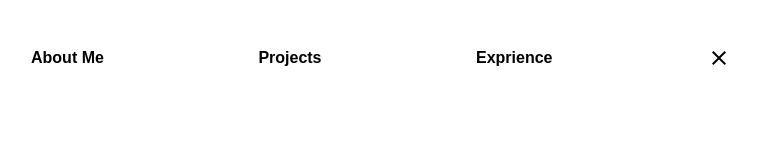
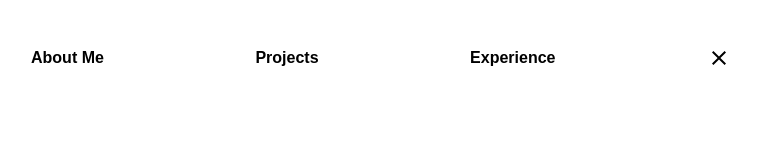
Before and after one commit to DongningLi/DongningLi.github.io, a Next.js app: page / in a window 1280 px wide. Both pictures are taken after a click on the button "toggle navigation". Shown: the top 160 px of the page, without its empty margins (259-1016 px from the left). Built offline with nearby package versions, Linux system fonts and the light colour scheme.

Commit message:
Update Navbar.tsx

```diff
--- a/app/components/Navbar.tsx
+++ b/app/components/Navbar.tsx
@@ -61,7 +61,7 @@ const Navbar = () => {
                 router.push('/Experience')
               }}
             >
-              <strong>Exprience</strong>
+              <strong>Experience</strong>
             </li>
           )}
         </ul>
```
